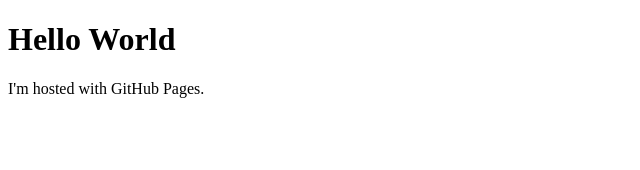
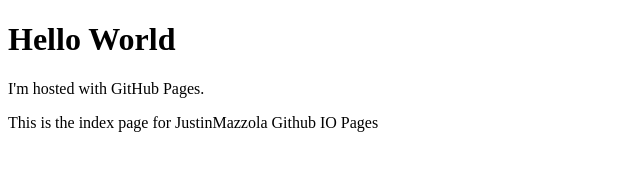
Before and after one commit to JustinMazzola/justinmazzola.github.io, a plain HTML site: page index.html in a window 1280 px wide. Shown: the whole page, without its empty margins (0-640 px from the left). Drawn offline with Linux system fonts and the light colour scheme.

Commit message:
changing index

```diff
--- a/index.html
+++ b/index.html
@@ -3,5 +3,6 @@
 <body>
 <h1>Hello World</h1>
 <p>I'm hosted with GitHub Pages.</p>
+<p>This is the index page for JustinMazzola Github IO Pages</p>
 </body>
 </html>
```
